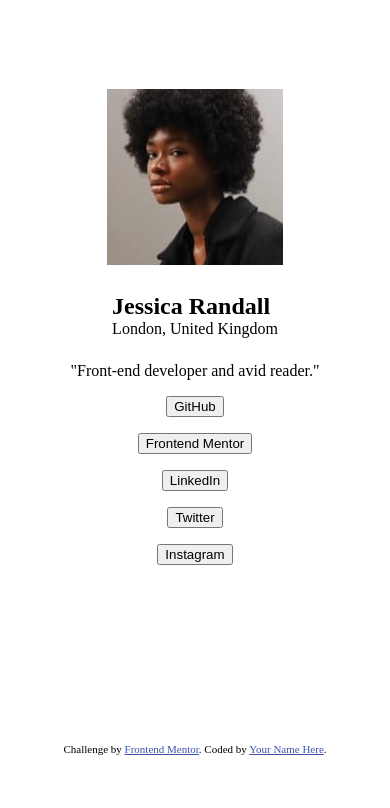
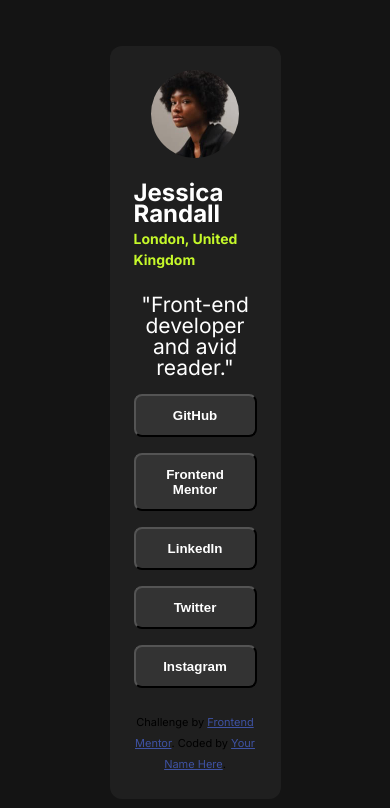
Before and after one commit to monicaivanov/social-links-profile-main, a plain HTML site: page index.html in a window 390 px wide. Drawn offline with Linux system fonts and the light colour scheme.

Commit message:
CSS style and responsive + readme

```diff
--- a/index.html
+++ b/index.html
@@ -35,7 +35,7 @@
 
       <main>
         <article>
-          <p>"Front-end developer and avid reader."</p>
+          <h2>"Front-end developer and avid reader."</h2>
           <button>GitHub</button>
           <button>Frontend Mentor</button>
           <button>LinkedIn</button>
@@ -43,7 +43,6 @@
           <button>Instagram</button>
         </article>
       </main>
-    </div>
 
       <footer>
         <div class="attribution">
@@ -53,5 +52,8 @@
           >. Coded by <a href="#">Your Name Here</a>.
         </div>
       </footer>
+    </div>
+
+
   </body>
 </html>
--- a/style.css
+++ b/style.css
@@ -45,15 +45,29 @@ body {
   width: 100%;
   min-height: 100vh;
   place-items: center;
+  gap: var(--spacing-100);
 }
 
 .card {
-  width: 90%;
+  width: 95%;
   margin: auto;
   display: flex;
   flex-direction: column;
   align-items: center;
   gap: var(--spacing-300);
+}
+
+header{
+    display: flex;
+    flex-direction: column;
+    align-items: center;
+}
+
+nav{
+    display: flex;
+    flex-direction: column;
+    align-items: center;
+    gap: var(--spacing-50);
 }
 
 article {
@@ -63,7 +77,63 @@ article {
     gap: var(--spacing-200);
 }
 
+/* style */
 
+body{
+  font-family:var(--ff);
+  font-optical-sizing: auto;
+  font-weight: var(--fw-light);
+  font-size: var(--fs-bodytext);
+  font-style: normal;
+  background-color: var(--gray-900-clr);
+  padding: 24px;
+  line-height: 150%;
+}
+
+.card{
+    padding: 24px;
+    background-color: var(--gray-800-clr);
+    border-radius: 12px;
+}
+
+img {
+    width:88px;
+    height: 88px;
+    border-radius:99px ;
+}
+
+h1 {
+    color: var(--white-clr);
+    font-size: var(--fs-heading);
+    font-weight: var(--fw-semibold);
+}
+
+p {
+    color: var(--green-clr);
+    font-weight: var(--fw-bold);
+}
+
+h2 {
+    color: var(--white-clr);
+    font-weight: var(--fw-light);
+    text-align: center;
+}
+
+button {
+    padding: 12px;
+    border-radius: 8px;
+    background-color: var(--gray-700-clr);
+    color: var(--white-clr);
+    font-weight: var(--fw-bold);
+    display:block;
+    width: 100%;
+}
+
+button:hover {
+    cursor: pointer;
+    background-color: var(--green-clr);
+    color: var(--gray-700-clr);
+}
 
 
 .attribution {
@@ -73,3 +143,20 @@ article {
 .attribution a {
   color: hsl(228, 45%, 44%);
 }
+
+
+/* Tablet */
+@media screen and (min-device-width: 740px) and (max-device-width: 1200px){
+    .card{
+      width: 50%;
+    }
+}
+
+/* Desktop */
+
+@media screen and (min-device-width: 1201px) and (max-device-width: 1640px){
+    .card{
+      width: 30%;
+      padding: 40px;
+    }
+}
```
Also changed, not shown: assets/images/screenshot.JPG (added), 2 other files. Lines whose indentation alone changed are shown as unchanged.
